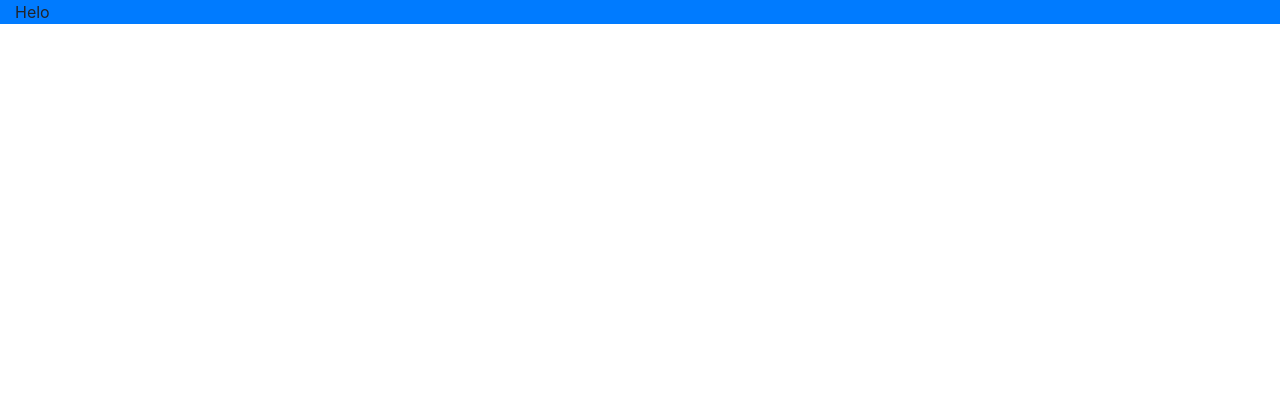
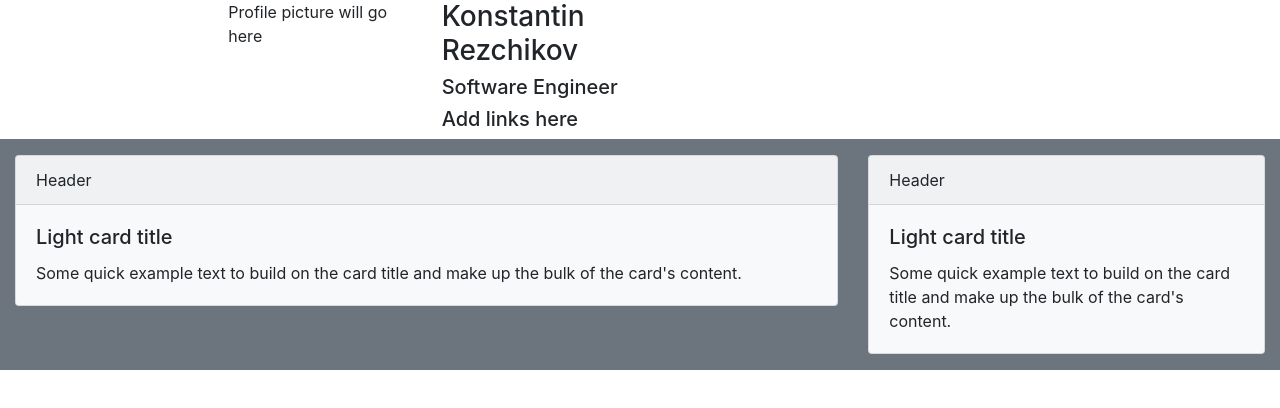
Before and after one commit to krezchikov42/resume, a React (Create React App) app: page / in a window 1280 px wide. Shown: the top 408 px of the page. Built offline with nearby package versions, Linux system fonts and the light colour scheme.

Commit message:
initial idea of what website will look like

```diff
--- a/src/scenes/Resume.js
+++ b/src/scenes/Resume.js
@@ -5,8 +5,36 @@ export default class Resume extends React.Component {
     render() {
         return <div className="container-fluid">
             <div className="row">
-                <div className="col bg-primary">
-                    Helo
+                <div className="col-2 offset-2">
+                    Profile picture will go here
+                </div>
+                <div className="col-2">
+                    <h3>Konstantin Rezchikov</h3>
+                    <h5>Software Engineer</h5>
+                    <h5>Add links here</h5>
+                </div>
+            </div>
+            <div className="row bg-secondary">
+                <div className="col-8">
+                    <div className="card bg-light my-3">
+                        <div className="card-header">Header</div>
+                        <div className="card-body">
+                            <h5 className="card-title">Light card title</h5>
+                            <p className="card-text">Some quick example text to build on the card title and make up the
+                                bulk of the card's content.</p>
+                        </div>
+                    </div>
+
+                </div>
+                <div className="col-4">
+                    <div className="card bg-light my-3">
+                        <div className="card-header">Header</div>
+                        <div className="card-body">
+                            <h5 className="card-title">Light card title</h5>
+                            <p className="card-text">Some quick example text to build on the card title and make up the
+                                bulk of the card's content.</p>
+                        </div>
+                    </div>
                 </div>
             </div>
         </div>
```
